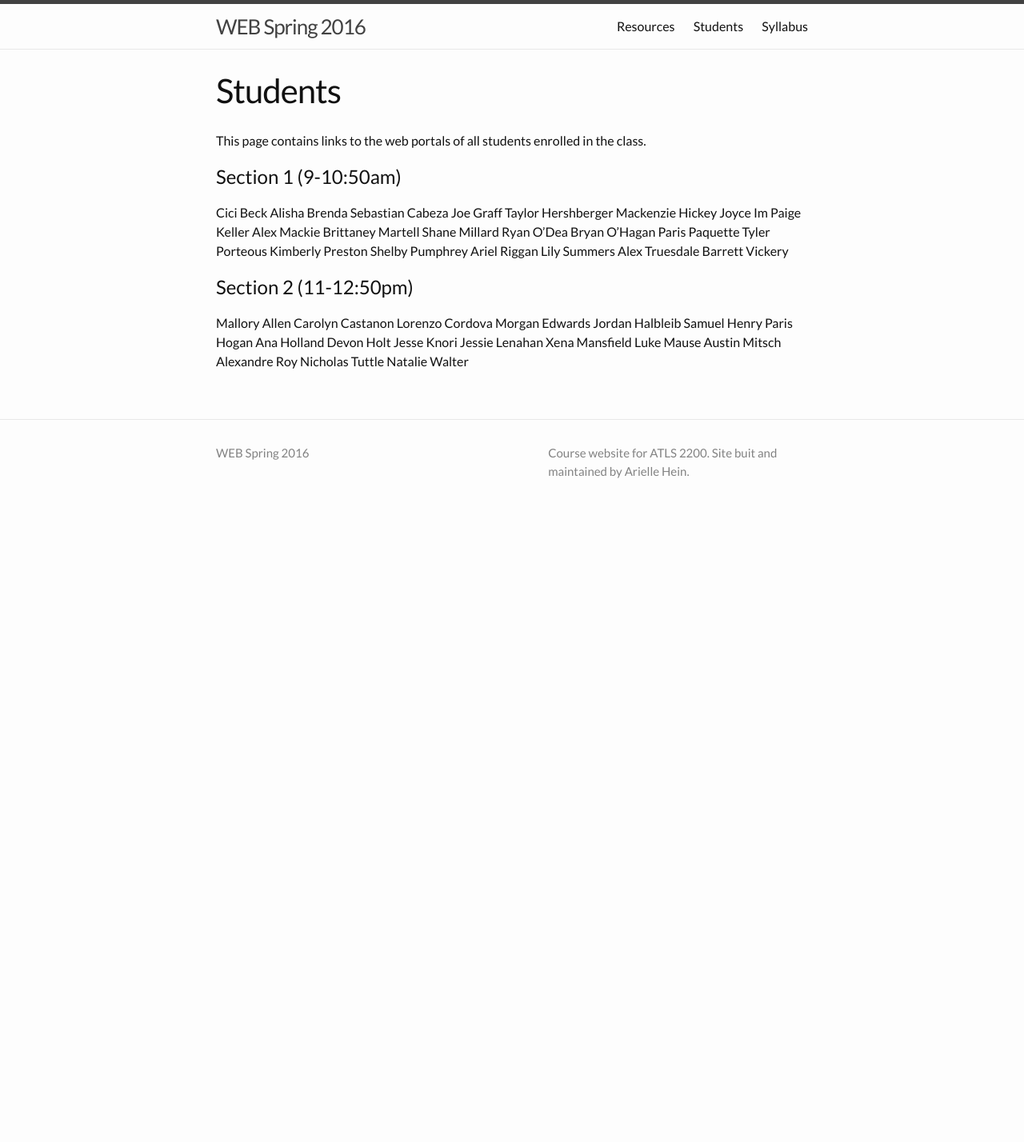
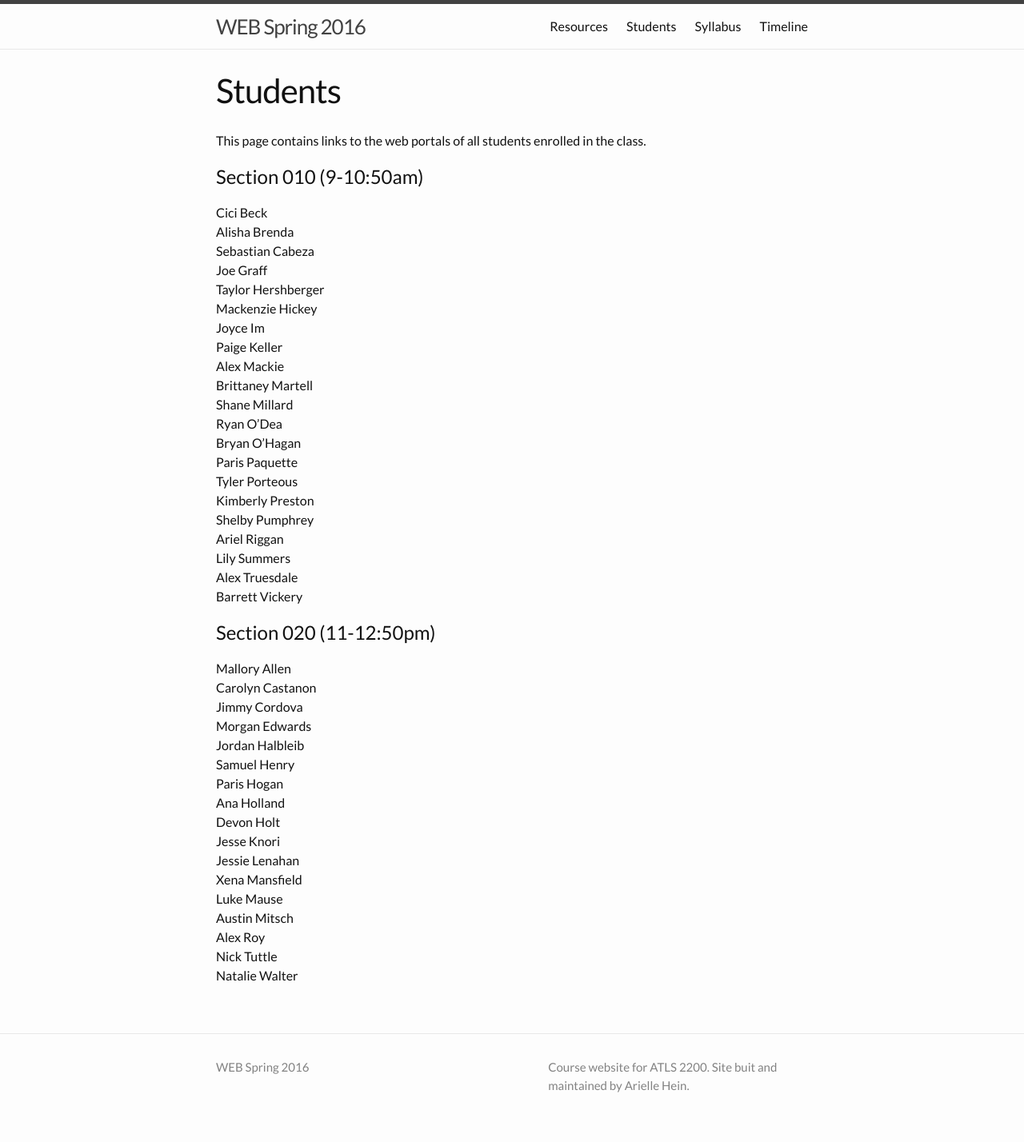
Before and after one commit to coloringchaos/web-spring-16, a Jekyll site: the page built from students.md, in a window 1280 px wide. Shown: the whole page at 80% size. Built offline with Jekyll 4.4.1, drawn with Linux system fonts in a browser that asks for light colours; before the commit the page ends 900 px from its top, so only the background shows below that.

Commit message:
updating timeline

```diff
--- a/students.md
+++ b/students.md
@@ -6,46 +6,46 @@ permalink: /students/
 
 This page contains links to the web portals of all students enrolled in the class.
 
-# Section 1 (9-10:50am)
-Cici Beck
-Alisha Brenda
-Sebastian Cabeza
-Joe Graff
-Taylor Hershberger
-Mackenzie Hickey
-Joyce Im
-Paige Keller
-Alex Mackie
-Brittaney Martell
-Shane Millard
-Ryan O'Dea
-Bryan O'Hagan
-Paris Paquette
-Tyler Porteous
-Kimberly Preston
-Shelby Pumphrey
-Ariel Riggan
-Lily Summers
-Alex Truesdale
-Barrett Vickery
+# Section 010 (9-10:50am)
+Cici Beck<br>
+Alisha Brenda<br>
+Sebastian Cabeza<br>
+Joe Graff<br>
+Taylor Hershberger<br>
+Mackenzie Hickey<br>
+Joyce Im<br>
+Paige Keller<br>
+Alex Mackie<br>
+Brittaney Martell<br>
+Shane Millard<br>
+Ryan O'Dea<br>
+Bryan O'Hagan<br>
+Paris Paquette<br>
+Tyler Porteous<br>
+Kimberly Preston<br>
+Shelby Pumphrey<br>
+Ariel Riggan<br>
+Lily Summers<br>
+Alex Truesdale<br>
+Barrett Vickery<br>
 
 
 
-# Section 2 (11-12:50pm)
-Mallory Allen
-Carolyn Castanon
-Lorenzo Cordova
-Morgan Edwards
-Jordan Halbleib
-Samuel Henry
-Paris Hogan
-Ana Holland
-Devon Holt
-Jesse Knori
-Jessie Lenahan
-Xena Mansfield
-Luke Mause
-Austin Mitsch
-Alexandre Roy
-Nicholas Tuttle
-Natalie Walter
+# Section 020 (11-12:50pm)
+Mallory Allen<br>
+Carolyn Castanon<br>
+Jimmy Cordova<br>
+Morgan Edwards<br>
+Jordan Halbleib<br>
+Samuel Henry<br>
+Paris Hogan<br>
+Ana Holland<br>
+Devon Holt<br>
+Jesse Knori<br>
+Jessie Lenahan<br>
+Xena Mansfield<br>
+Luke Mause<br>
+Austin Mitsch<br>
+Alex Roy<br>
+Nick Tuttle<br>
+Natalie Walter<br>
```
Also changed, not shown: _posts/2016-01-20-class-03.md (added, +53 -0 lines), timeline.md (added, +101 -0 lines).
